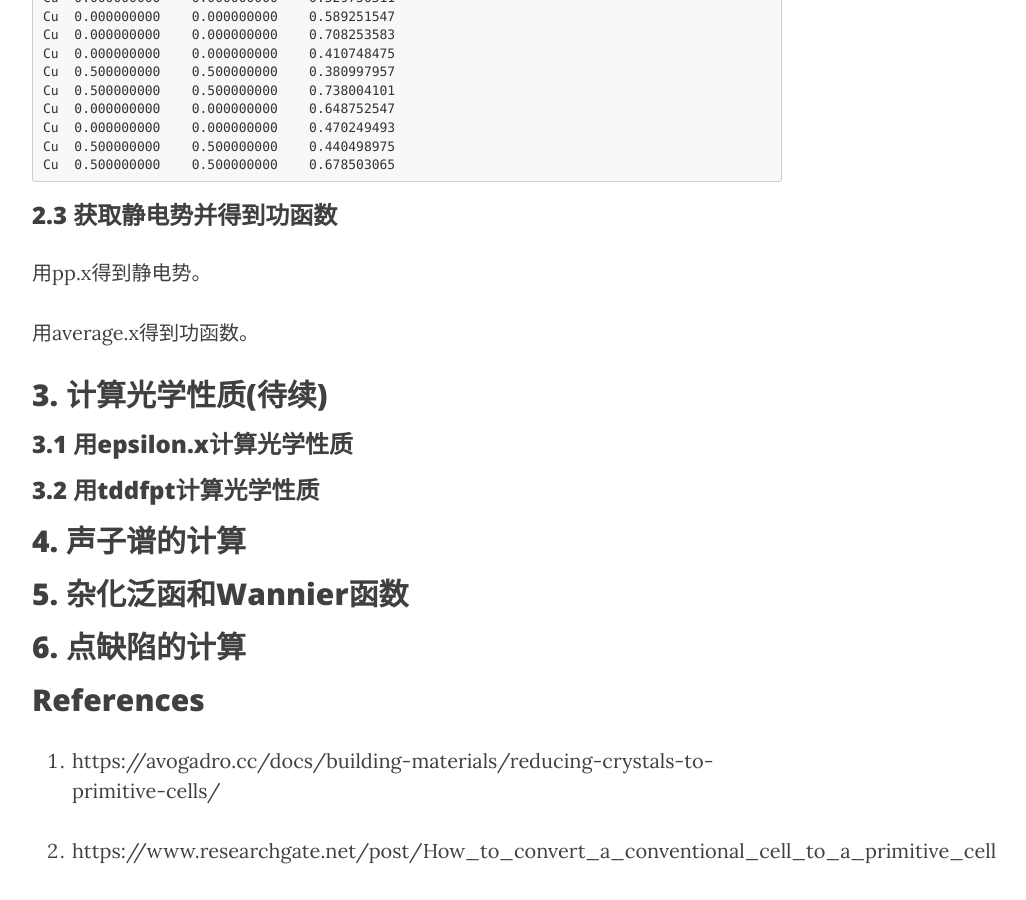
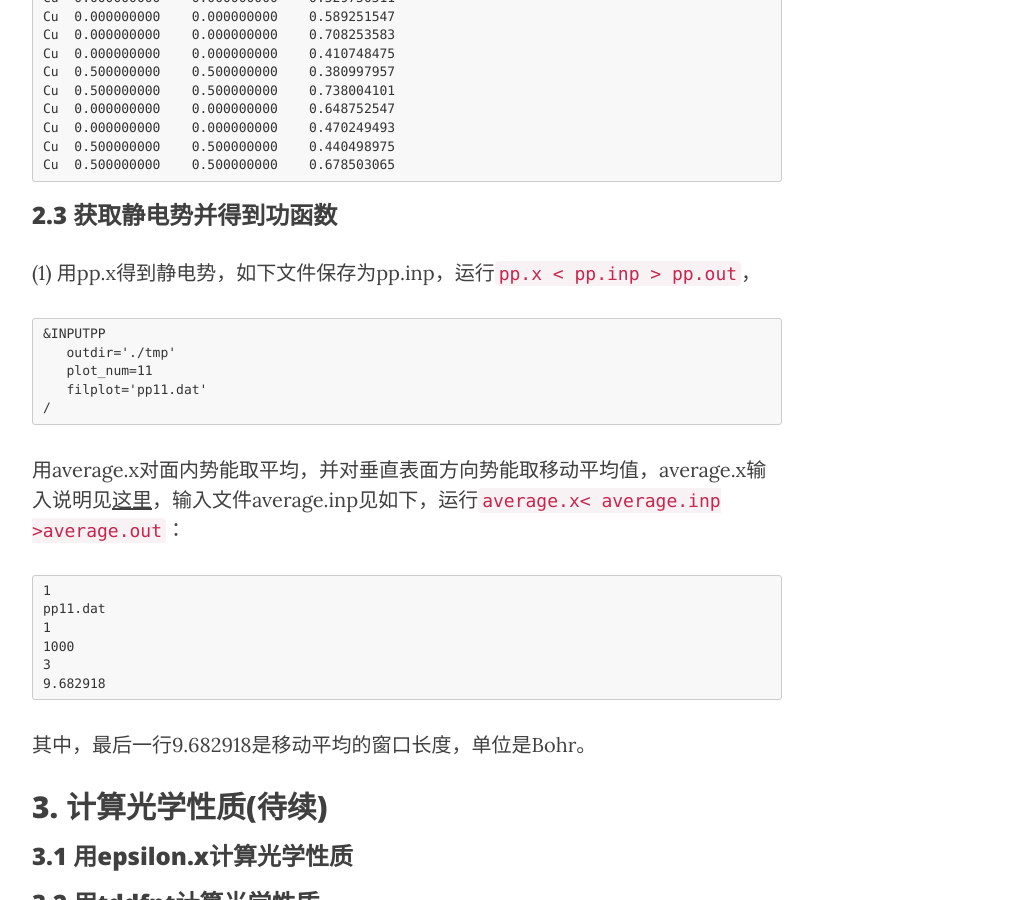
Before and after one commit to yyyu200/DFTbook, a Jekyll site: the page built from _posts/2019-04-01-HandsOn.md, in a window 1280 px wide and 900 px high, scrolled down 16787 px. Shown: the whole window, without its empty margins (233-1259 px from the left). Built offline with Jekyll 4.4.1, drawn with Linux system fonts in a browser that asks for light colours; nearby versions of some CDN libraries; formulas are drawn with MathJax 3; comment, search, counter and statistics services are not loaded.

Commit message:
modify at20190520-12:31:53-aliyun

````diff
--- a/_posts/2019-04-01-HandsOn.md
+++ b/_posts/2019-04-01-HandsOn.md
@@ -587,9 +587,27 @@ Cu  0.500000000    0.500000000    0.678503065
 ```
 
 ### 2.3 获取静电势并得到功函数
-用pp.x得到静电势。
+(1) 用pp.x得到静电势，如下文件保存为pp.inp，运行```pp.x < pp.inp > pp.out```，
 
-用average.x得到功函数。
+```
+&INPUTPP
+   outdir='./tmp'
+   plot_num=11
+   filplot='pp11.dat'
+/
+```
+
+用average.x对面内势能取平均，并对垂直表面方向势能取移动平均值，average.x输入说明见[这里](https://github.com/QEF/q-e/blob/master/PP/src/average.f90)，输入文件average.inp见如下，运行```average.x< average.inp >average.out```：
+
+```
+1
+pp11.dat
+1
+1000
+3
+9.682918
+```
+其中，最后一行9.682918是移动平均的窗口长度，单位是Bohr。
 
 ## 3. 计算光学性质(待续)
 ### 3.1 用epsilon.x计算光学性质
````
